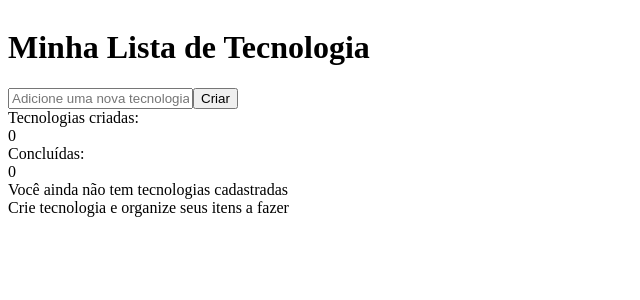
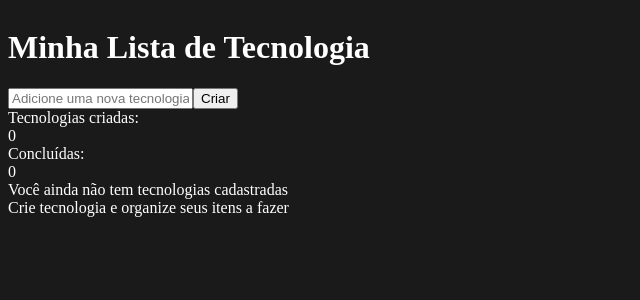
Before and after one commit to yolisses/minhas-tecnologias, a React (Vite) app: page / in a window 1280 px wide. Shown: the top 300 px of the page, without its empty margins (0-640 px from the left). Built offline with nearby package versions, Linux system fonts and the light colour scheme.

Commit message:
start styling

```diff
--- a/index.html
+++ b/index.html
@@ -1,5 +1,5 @@
 <!DOCTYPE html>
-<html lang="pt-BR">
+<html lang="pt-BR" class="bg-gray-600">
   <head>
     <meta charset="UTF-8" />
     <link rel="icon" type="image/svg+xml" href="/icon.svg" />
--- a/src/index.css
+++ b/src/index.css
@@ -2,3 +2,19 @@ div {
   display: flex;
   flex-direction: column;
 }
+
+html {
+  color: white;
+}
+
+.bg-gray-700 {
+  background: #0d0d0d;
+}
+
+.bg-gray-600 {
+  background: #1a1a1a;
+}
+
+.bg-gray-500 {
+  background: #262626;
+}
```
